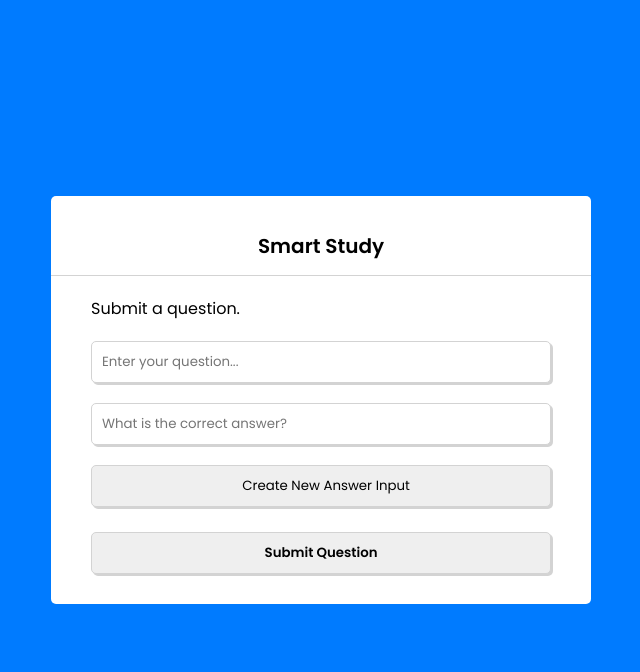
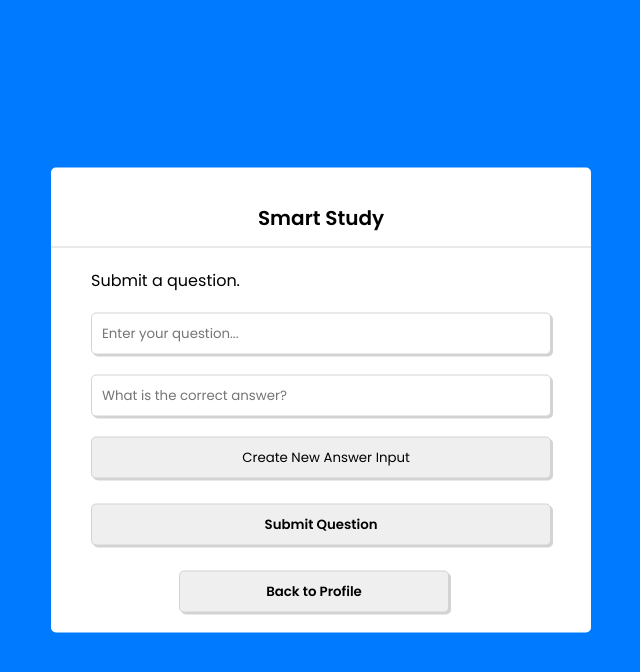
Before and after one commit to TainaMalave/cps353-math-app, a PHP site: page /php/form.php in a window 1280 px wide. Shown: the top 672 px of the page, without its empty margins (319-959 px from the left). Run offline with PHP 8.4, Linux system fonts and the light colour scheme.

Commit message:
forgot to add btn back

```diff
--- a/php/form.php
+++ b/php/form.php
@@ -120,9 +120,14 @@ if ($_SERVER['REQUEST_METHOD'] == 'POST')
 
                 </div>
                 <button class="submit-qa-btn" type="submit">Submit Question</button>
+
             </form>
+
+
         </div>
+        <button class="profileBtn" onclick="location.href='teacherProfile.php'">Back to Profile</button>
     </div>
+
 
     <script type="text/javascript">
         function createInput(){
--- a/style.css
+++ b/style.css
@@ -217,6 +217,20 @@ form {
     font-weight: 600;
 }
 
+.profileBtn {
+    width: 50%;
+    margin-top: 15px;
+    margin-left: 8rem;
+    padding: 10px 0 10px 0;
+    border-radius: 5px ;
+    border: 1px solid lightgray;
+    box-shadow: 2px 2px lightgray;
+    font-weight: 600;
+    display: flex;
+    justify-content: center;
+    align-items: center;
+}
+
 .alert-good span {
     color: #007bff;
 }
@@ -322,3 +336,25 @@ section #answers div {
     margin-bottom: 10px;
     border-top: none;
 }
+
+.teacherProfileBtn {
+	box-shadow: 0px 0px 0px 2px #ffffff;
+	background-color:transparent;
+	border-radius:10px;
+	border:1px solid #ffffff;
+	display:inline-block;
+	cursor:pointer;
+	color:#ffffff;
+	font-family:Arial;
+	font-size:19px;
+	padding:12px 37px;
+	text-decoration:none;
+	text-shadow:0px 1px 0px #ffffff;
+}
+.teacherProfileBtn:hover {
+	background-color:transparent;
+}
+.teacherProfileBtn:active{
+	position:relative;
+	top:1px;
+}
```
